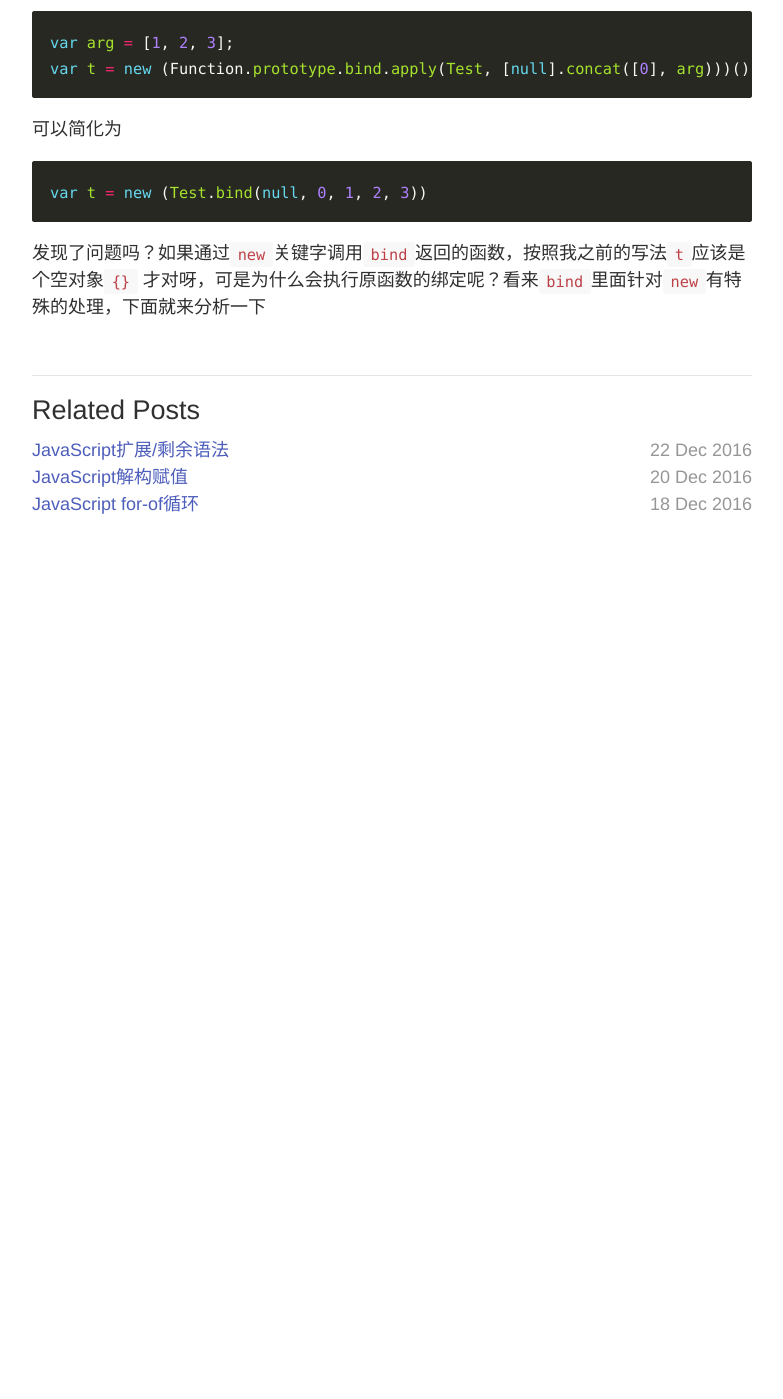
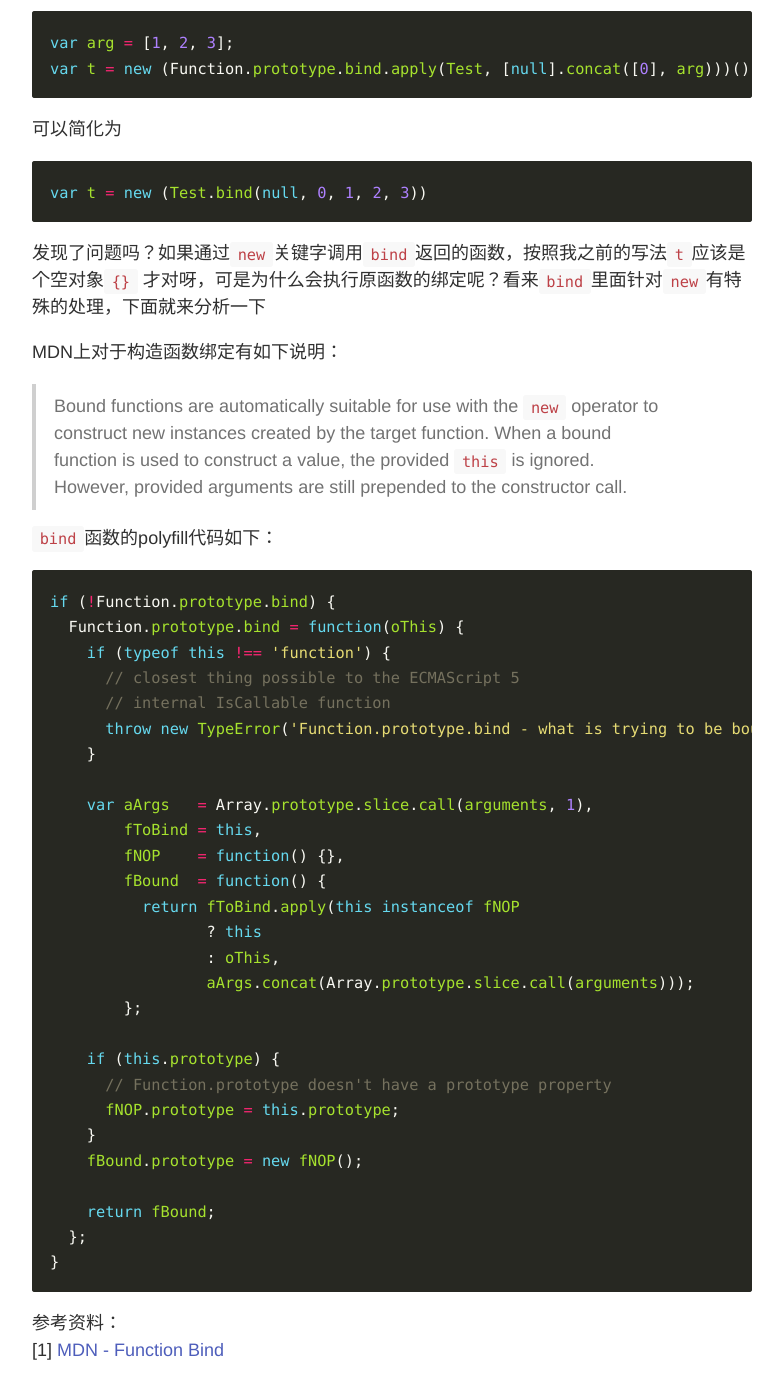
Before and after one commit to skylerlee/codelet, a Jekyll site: the page built from _posts/2016-12-25-javascript-bind.md, in a window 1280 px wide and 1400 px high, scrolled down 1074 px. Shown: the whole window, without its empty margins (248-1031 px from the left). Built offline with Jekyll 4.4.1, drawn with Linux system fonts in a browser that asks for light colours; before the commit the page ends 1628 px from its top, so only the background shows below that.

Commit message:
Update post

````diff
--- a/_posts/2016-12-25-javascript-bind.md
+++ b/_posts/2016-12-25-javascript-bind.md
@@ -56,3 +56,45 @@ var t = new (Test.bind(null, 0, 1, 2, 3))
 
 发现了问题吗？如果通过`new`关键字调用`bind`返回的函数，按照我之前的写法`t`应该是个空对象`{}`
 才对呀，可是为什么会执行原函数的绑定呢？看来`bind`里面针对`new`有特殊的处理，下面就来分析一下
+
+MDN上对于构造函数绑定有如下说明：
+
+> Bound functions are automatically suitable for use with the `new` operator to
+> construct new instances created by the target function. When a bound function
+> is used to construct a value, the provided `this` is ignored.
+> However, provided arguments are still prepended to the constructor call.
+
+`bind`函数的polyfill代码如下：
+
+```js
+if (!Function.prototype.bind) {
+  Function.prototype.bind = function(oThis) {
+    if (typeof this !== 'function') {
+      // closest thing possible to the ECMAScript 5
+      // internal IsCallable function
+      throw new TypeError('Function.prototype.bind - what is trying to be bound is not callable');
+    }
+
+    var aArgs   = Array.prototype.slice.call(arguments, 1),
+        fToBind = this,
+        fNOP    = function() {},
+        fBound  = function() {
+          return fToBind.apply(this instanceof fNOP
+                 ? this
+                 : oThis,
+                 aArgs.concat(Array.prototype.slice.call(arguments)));
+        };
+
+    if (this.prototype) {
+      // Function.prototype doesn't have a prototype property
+      fNOP.prototype = this.prototype;
+    }
+    fBound.prototype = new fNOP();
+
+    return fBound;
+  };
+}
+```
+
+参考资料：
+[1] [MDN - Function Bind](https://developer.mozilla.org/en-US/docs/Web/JavaScript/Reference/Global_Objects/Function/bind)
````
